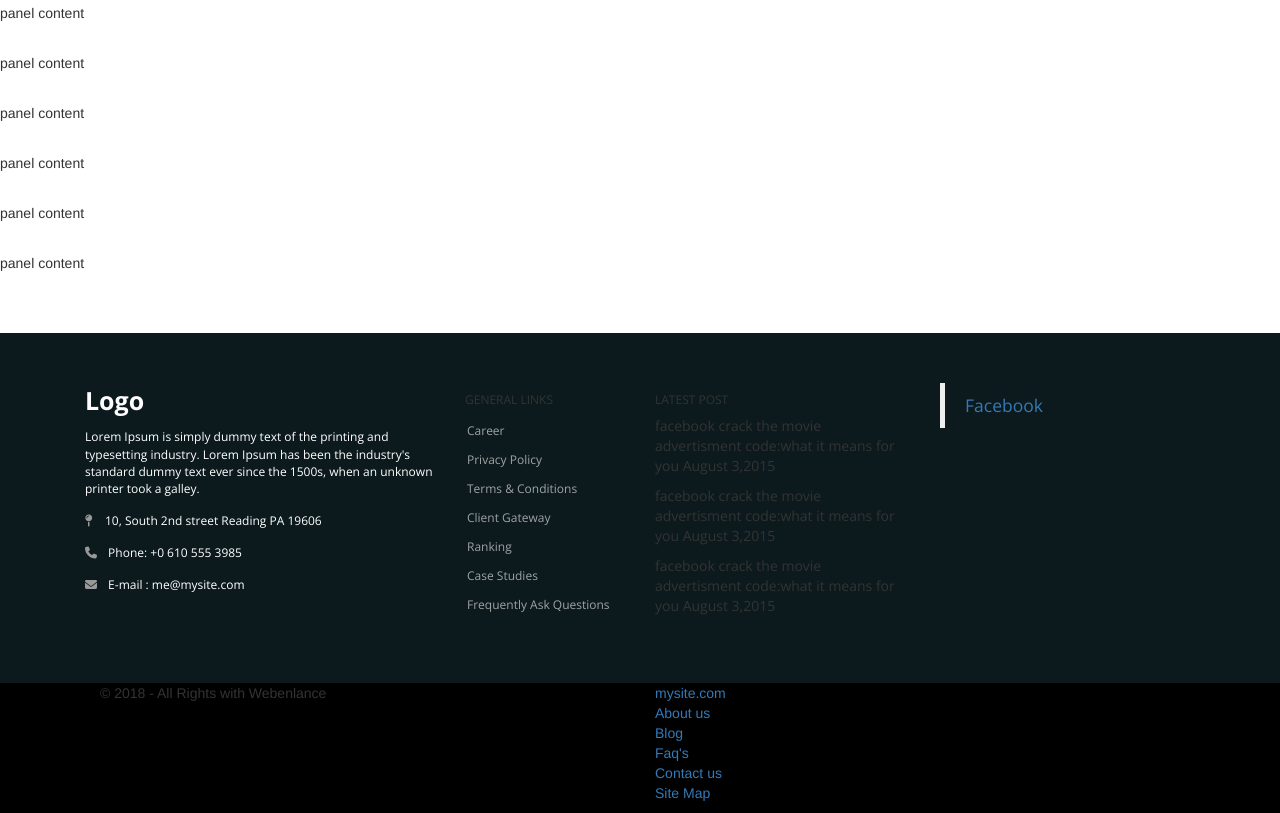
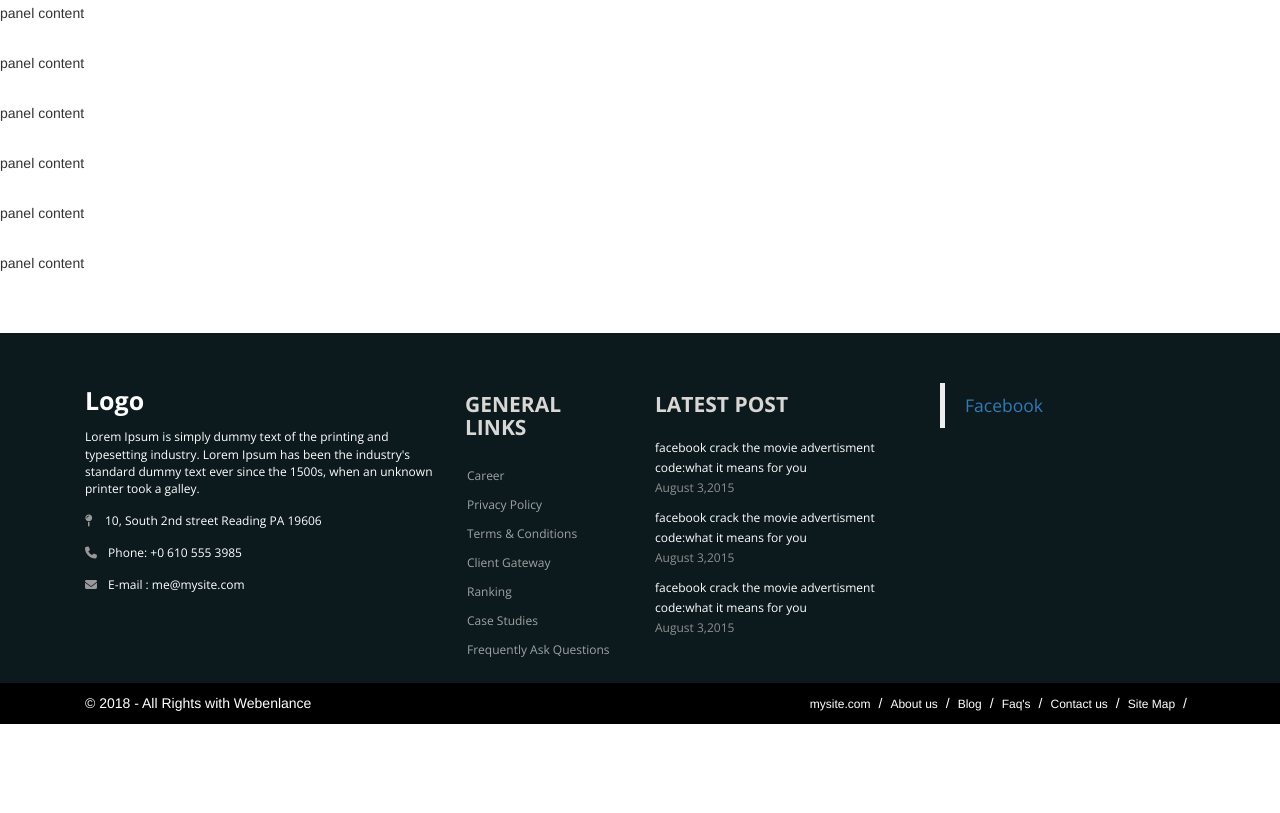
Before and after one commit to xgreenbean99/iop-100-0, a plain HTML site: page index.html in a window 1280 px wide. Shown: the part 2196-3009 px from the top of the page. After the commit the page ends 2920 px from the top, so only its background shows below. Drawn offline with nearby package versions, Linux system fonts and the light colour scheme.

Commit message:
fixed coppyright in footer by adding row around colums

```diff
--- a/assets/css/footer.css
+++ b/assets/css/footer.css
@@ -29,3 +29,11 @@ footer { background-color:#0c1a1e; min-height:350px; font-family: 'Open Sans', s
 
 
  .copyright { min-height:40px; background-color:#000000;}
+ .copyright p { text-align:left; color:#FFF; padding:10px 0; margin-bottom:0px;}
+ .heading7 { font-size:21px; font-weight:700; color:#d9d6d6; margin-bottom:22px;}
+ .post p { font-size:12px; color:#FFF; line-height:20px;}
+ .post p span { display:block; color:#8f8f8f;}
+ .bottom_ul { list-style-type:none; float:right; margin-bottom:0px; padding-top 4px;}
+ .bottom_ul li { float:left; line-height:40px;}
+ .bottom_ul li:after { content:"/"; color:#FFF; margin-right:8px; margin-left:8px;}
+ .bottom_ul li a { color:#FFF;  font-size:12px;}
--- a/index.html
+++ b/index.html
@@ -157,10 +157,11 @@
 
   <div class="copyright">
     <div class="container">
-      <div class="col-md-6">
+      <div class="row">
+        <div class="col-md-4">
           <p>© 2018 - All Rights with Webenlance</p>
         </div>
-      <div class="col-md-6">
+        <div class="col-md-8">
           <ul class="bottom_ul">
             <li><a href="http://webenlance.com">mysite.com</a></li>
             <li><a href="http://webenlance.com">About us</a></li>
@@ -169,6 +170,7 @@
             <li><a href="http://webenlance.com">Contact us</a></li>
             <li><a href="http://webenlance.com">Site Map</a></li>
           </ul>
+        </div>
       </div>
     </div>
   </div>
```
Lines whose indentation alone changed are shown as unchanged.
